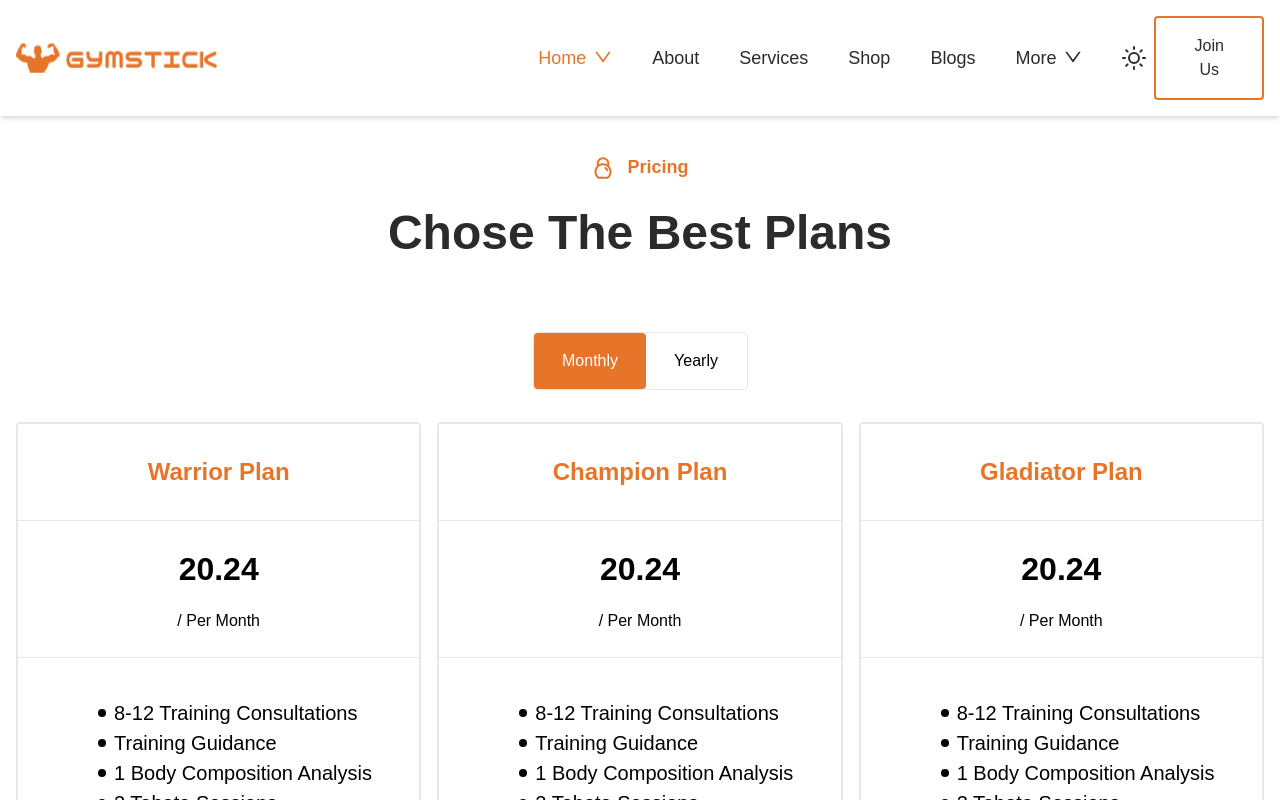
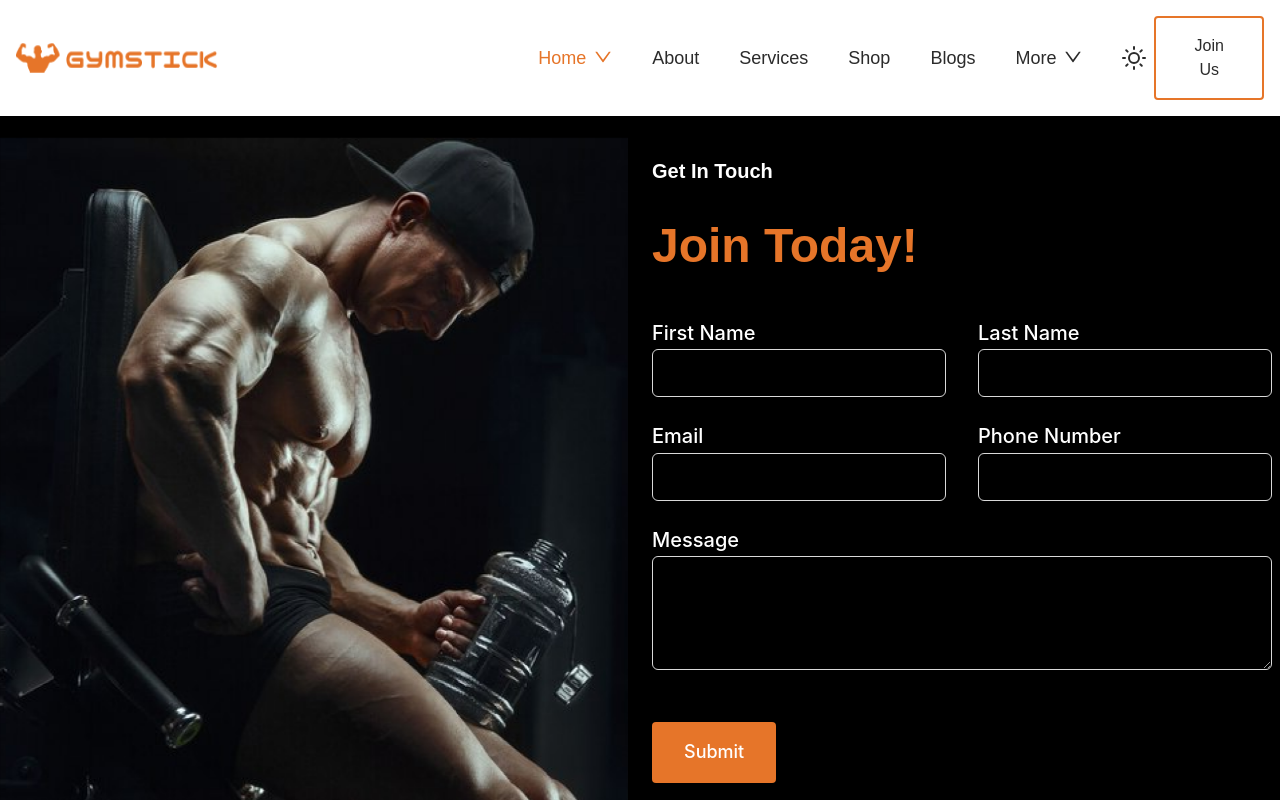
Before and after one commit to Jewel-190237/gymstick, a Next.js app: page / in a window 1280 px wide. Shown: the top 800 px of the page. Built offline with nearby package versions, Linux system fonts and the light colour scheme.

Commit message:
file added

```diff
--- a/src/app/(site)/page.tsx
+++ b/src/app/(site)/page.tsx
@@ -1,11 +1,17 @@
 
-import Pricing from "../components/pricing/Pricing";
+// import Pricing from "../components/pricing/Pricing";
 // import Service2 from "../components/Service2";
+
+import GetInTouch from "../components/GetInTouch";
+
+// import Shop from "../components/Shop/Shop";
 export default function Home() {
   return (
     <div>
+      {/* <Shop/> */}
      {/* <Service2/> */}
-     <Pricing/>
+     {/* <Pricing/> */}
+     <GetInTouch/>
     </div>
   );
 }
--- /dev/null
+++ b/src/app/components/GetInTouch.tsx
@@ -0,0 +1,44 @@
+'use client';
+import React from 'react';
+import { Form, Input } from 'antd';
+import Image from 'next/image';
+const GetInTouch: React.FC = () => {
+    return (
+        <section className='flex flex-col lg:flex-row items-center bg-black justify-center'>
+            <div className="flex-1 ">
+                <Image src='/images/GetInTouch.png' alt='Get In Touch' width={660} height={1010}/>
+            </div>
+            <div className='flex-1 text-white py-10 pl-6'>
+                <p className='font-bold text-[20px] capitalize'>Get In Touch</p>
+                <p className='mt-6 font-bold text-[32px] md:text-[48px] text-primary capitalize'>Join Today!</p>
+                <Form className='mt-9 lg:w-[620px] w-full'>
+                    <div className='grid grid-cols-1 md:grid-cols-2'>
+                        <Form.Item className='md:pr-4 w-full' name="fName" rules={[{ required: true, message: "Please input your First Name" }]}>
+                            <label className='text-white text-[16px] md:text-[20px] font-medium' htmlFor="fName">First Name</label>
+                            <Input className='p-3 bg-black text-white' placeholder='Input Your First Name' type='text' />
+                        </Form.Item>
+                        <Form.Item className='md:pl-4 w-full' name="lName" rules={[{ required: true, message: "Please input your Last Name" }]}>
+                            <label className='text-white text-[16px] md:text-[20px] font-medium' htmlFor="lName">Last Name</label>
+                            <Input className='p-3 bg-black text-white' placeholder='Input Your Last Name' type='text' />
+                        </Form.Item>
+                        <Form.Item className='md:pr-4 w-full' name="email" rules={[{ required: true, message: "Please input your Email" }]}>
+                            <label className='text-white text-[16px] md:text-[20px] font-medium' htmlFor="email">Email</label>
+                            <Input className='p-3 bg-black text-white' placeholder='Input your Email' type='email' />
+                        </Form.Item>
+                        <Form.Item className='md:pl-4 w-full' name="phoneNumber" rules={[{ required: true, message: "Please input your Phone Number" }]}>
+                            <label className='text-white text-[16px] md:text-[20px] font-medium' htmlFor="phoneNumber">Phone Number</label>
+                            <Input className='p-3 bg-black text-white' placeholder='Input Your Phone Number' type='number' />
+                        </Form.Item>
+                    </div>
+                    <Form.Item className='w-full' name="message" rules={[{ required: true, message: "Write your message" }]}>
+                        <label className='text-white text-[16px] md:text-[20px] font-medium' htmlFor="message">Message</label>
+                        <Input.TextArea className='p-3 bg-black text-white' placeholder='Write your message' rows={4} />
+                    </Form.Item>
+                    <button className="mt-7 button">Submit</button>
+                </Form>
+            </div>
+        </section>
+    );
+};
+
+export default GetInTouch;
--- a/src/app/components/Service2.tsx
+++ b/src/app/components/Service2.tsx
@@ -23,7 +23,7 @@ const Service2: React.FC = () => {
             <BasicComponent subHeading='Service' heading='Services We are Offering' />
             <div className='grid gap-6 lg:grid-cols-3 md:grid-cols-2 grid-cols-1 mx-8 md:mx-0'>
                 {serviceData.map((service, index) => (
-                    <div key={index} className='shadow-custom-light bg-white hover:bg-primary group rounded'>
+                    <div key={index} className='hover:scale-105 transition-all duration-500 shadow-custom-light bg-white hover:bg-primary group rounded'>
                         <div className=''>
                             <Image  src={service.image} alt='service' width={424} height={230} />
                         </div>
--- a/src/app/components/card/ShopCard.tsx
+++ b/src/app/components/card/ShopCard.tsx
@@ -13,7 +13,7 @@ interface ShopCardProps {
   }
 const ShopCard: React.FC<ShopCardProps> = ({status, rate, name, price, image}) => {
     return (
-        <div className="rounded">
+        <div className="rounded hover:scale-105 transition-all duration-150">
             <div className='relative status bg-primary w-[115px] h-[96px] flex items-center'> <p className='text-white pl-4 -rotate-45'>{status}</p> </div>
             <div className='bg-[#D9D9D9] -mt-24'>
                 <Image src={image} alt="shop" width={270} height={294} className="mx-auto" />
@@ -21,7 +21,7 @@ const ShopCard: React.FC<ShopCardProps> = ({status, rate, name, price, image}) =
             <div className="shadow-custom-light text-center flex flex-col gap-2 py-6">
                 <h6 className="capitalize text-[16px] font">{name}</h6>
                 <Rate defaultValue={rate} />
-                <h6 className="text-[16px] font-semibold">{price}</h6>
+                <h6 className="text-[16px] font-semibold">${price}</h6>
                 <div className="flex gap-[14px] justify-center">
                     <button className="p-1 hover:bg-primary hover:text-white text-primary bg-white border border-primary rounded cursor-pointer">
                         <TbShoppingBag size={24} />
```
Also changed, not shown: public/images/GetInTouch.png (added).
